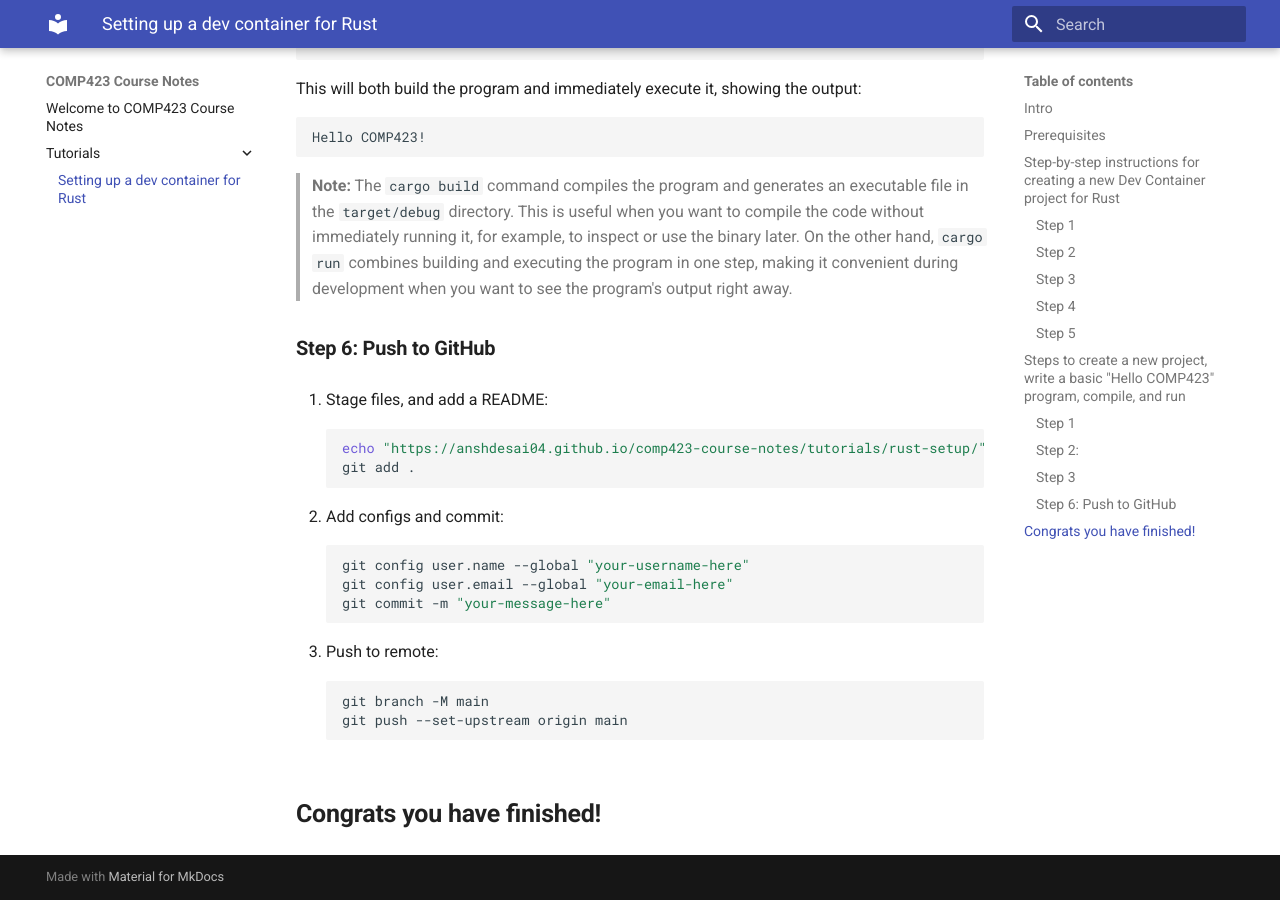
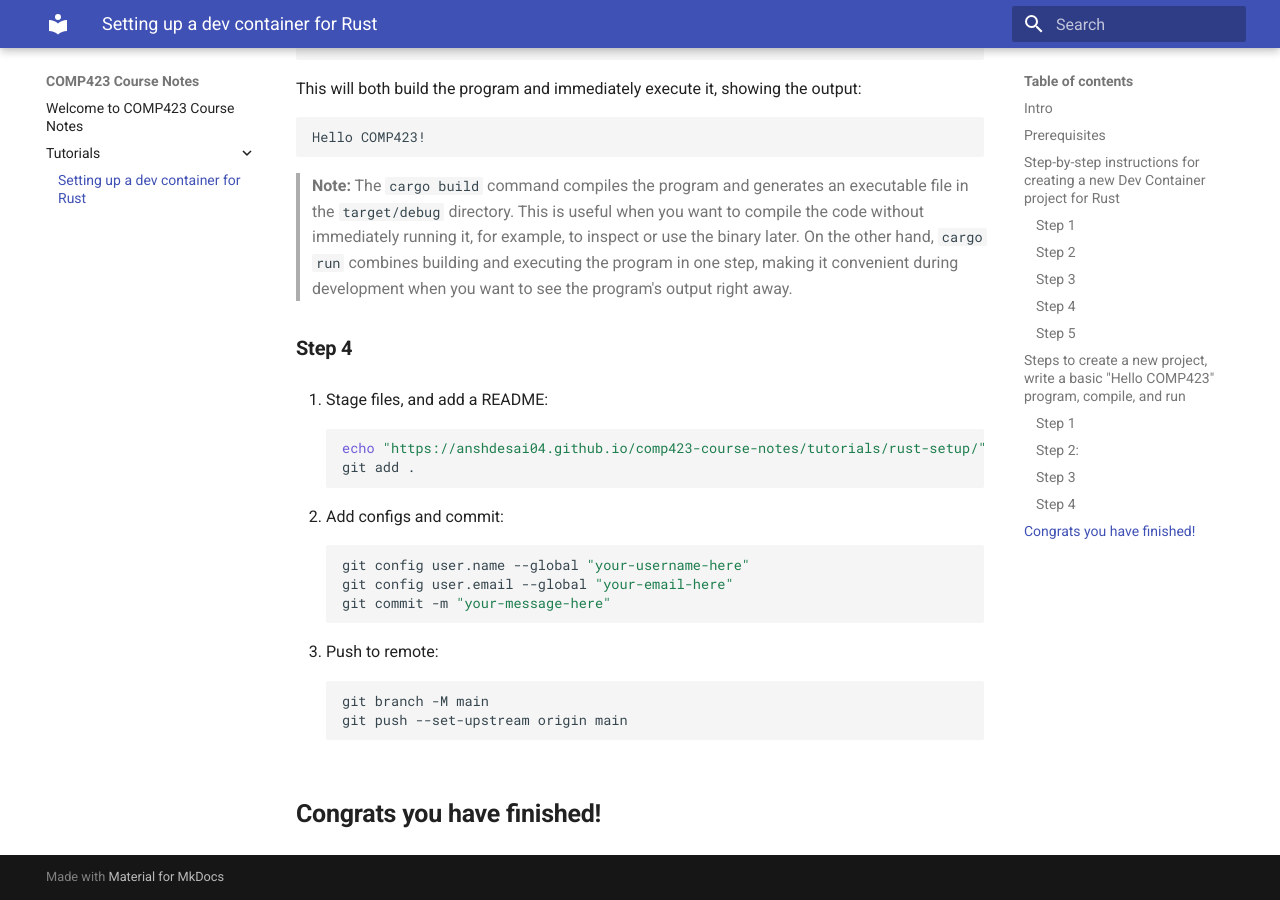
Before and after one commit to anshdesai04/comp423-course-notes, an MkDocs documentation site: the page built from docs/tutorials/rust-setup.md, in a window 1280 px wide and 900 px high, scrolled down 3938 px. Built offline with MkDocs 1.6.1 and Material for MkDocs 9.7.7, drawn with Linux system fonts in a browser that asks for light colours.

Commit message:
fixed step 4

````diff
--- a/docs/tutorials/rust-setup.md
+++ b/docs/tutorials/rust-setup.md
@@ -156,7 +156,7 @@ Alternatively, you can compile and run the program in one step using:
    > **Note:** The `cargo build` command compiles the program and generates an executable file in the `target/debug` directory. This is useful when you want to compile the code without immediately running it, for example, to inspect or use the binary later. On the other hand, `cargo run` combines building and executing the program in one step, making it convenient during development when you want to see the program's output right away.
 
 
-### **Step 6: Push to GitHub**
+### **Step 4**
 
 1. Stage files, and add a README:
    ```bash
````
